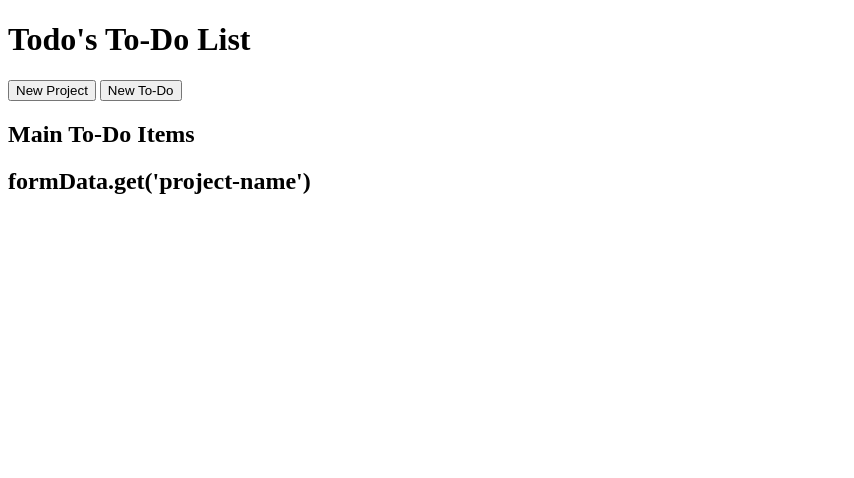
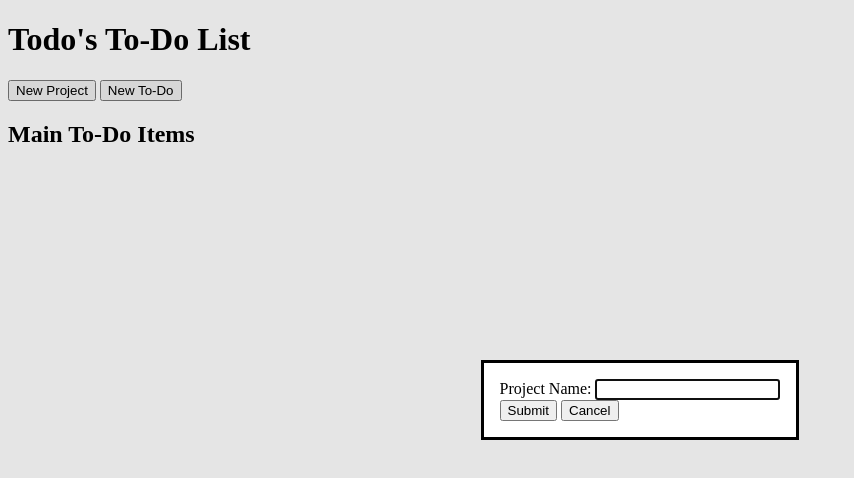
Before and after one commit to henthaii/todo-list, a website built with webpack: page src/template.html in a window 1280 px wide. Both pictures are taken after a click on the button "New Project". Shown: the whole page, without its empty margins (0-854 px from the left). Built offline with nearby package versions, Linux system fonts and the light colour scheme.

Commit message:
wrapping up files needed for the new project func

```diff
--- a/src/form-submit.js
+++ b/src/form-submit.js
@@ -1,4 +1,6 @@
 // This will be the eventlistener for the submit button in the New Project form.
+
+import {getProjectName} from "./get-project-name.js"
 
 function formSubmit(projectElement) {
     const form = projectElement.querySelector("#project-form");
@@ -6,15 +8,18 @@ function formSubmit(projectElement) {
     const dialog = projectElement.querySelector('#dialog');
     const cancelButton = projectElement.querySelector('.cancel');
 
+    dialog.showModal();
+
     form.addEventListener('submit', (event) => {
         event.preventDefault();
-
-        // Delegate data extraction and UI updates
-        heading.textContent = getProjectNameFromForm(form);
+        heading.textContent = getProjectName(form);
         dialog.close();
     });
 
-    cancelBtn.addEventListener('click', () => {
+    cancelButton.addEventListener('click', () => {
         dialog.close();
+        projectElement.remove();
     });
 }
+
+export {formSubmit}
--- a/src/index.js
+++ b/src/index.js
@@ -1,10 +1,12 @@
-// Index file that holds all the functions.
+// Index file that will form the page.
 
 import {clickingNewProject} from "./new-project-button.js";
-import {clickingNewTodo} from "./new-todo-button.js";
+// import {clickingNewTodo} from "./new-todo-button.js";
+
+
 
 // projects();
 // const addProject = document.querySelector(".projects").addEventListener("click",newProject);
 
 clickingNewProject();
-clickingNewTodo();
+// clickingNewTodo();
--- a/src/new-project.js
+++ b/src/new-project.js
@@ -9,19 +9,19 @@ function newProject() {
     const project = document.createElement('div');
     const form = document.querySelector("form");
     // const formData = new FormData(form);
-    project.classList.add('project');
+    project.classList.add('project-card');
     project.innerHTML = `
         <dialog id="dialog">
-            <form>
+            <form id="project-form">
                 <div class="label">
                     <label for="project-name">Project Name:</label>
                     <input type="text" name="project-name" id="project-name">
                 </div>
                 <button type="submit">Submit</button>
-                <button type="cancel">Cancel</button>
+                <button type="button" class="cancel">Cancel</button>
             </form>
         </dialog>
-        <h2>formData.get('project-name')</h2>
+        <h2></h2>
     `;
     return project;
 }
--- a/src/render-new-project.js
+++ b/src/render-new-project.js
@@ -3,12 +3,13 @@
 // I believe this one is done
 
 import {newProject} from "./new-project.js"
+import {formSubmit} from "./form-submit.js"
 
 function renderNewProject() {
     const projectContainer = document.querySelector(".container");
     const appendNewProject = newProject();
     projectContainer.appendChild(appendNewProject);
-    console.log("Appended (insert project name somehow)")
+    formSubmit(appendNewProject);
 }
 
 export {renderNewProject};
--- a/src/template.html
+++ b/src/template.html
@@ -18,5 +18,6 @@
             <h2>Main To-Do Items</h2>
         </div>
     </div>
+     <script type="module" src="./src/index.js"></script>
 </body>
 </html>
```
